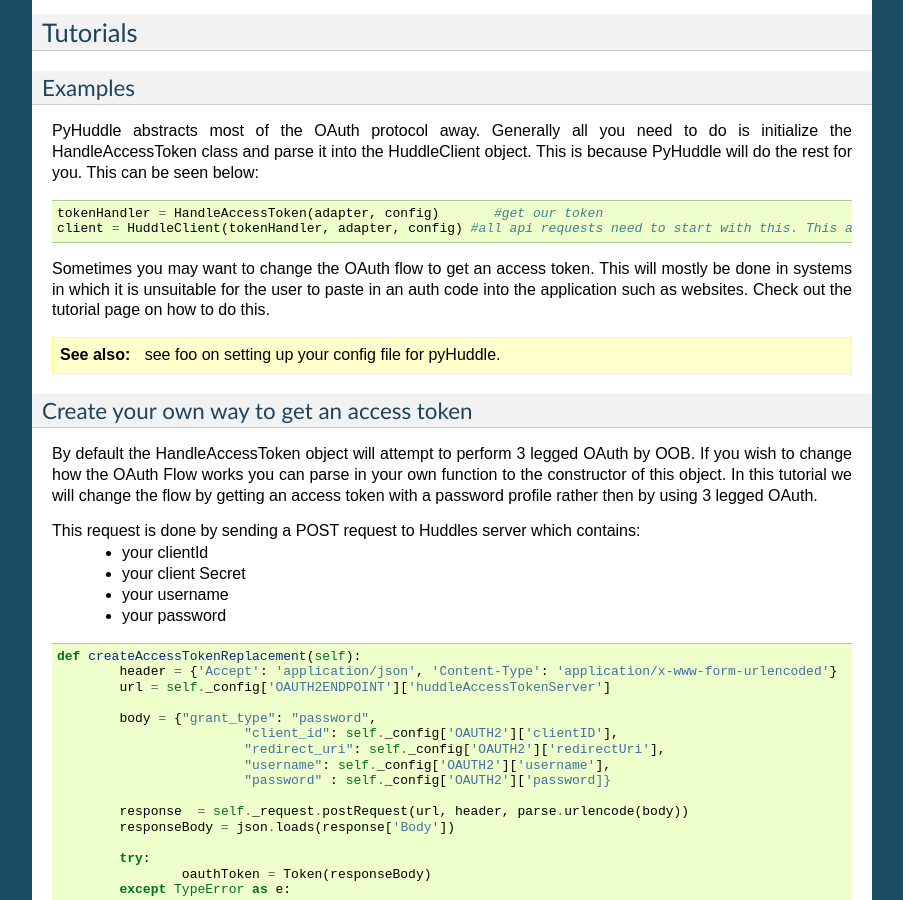
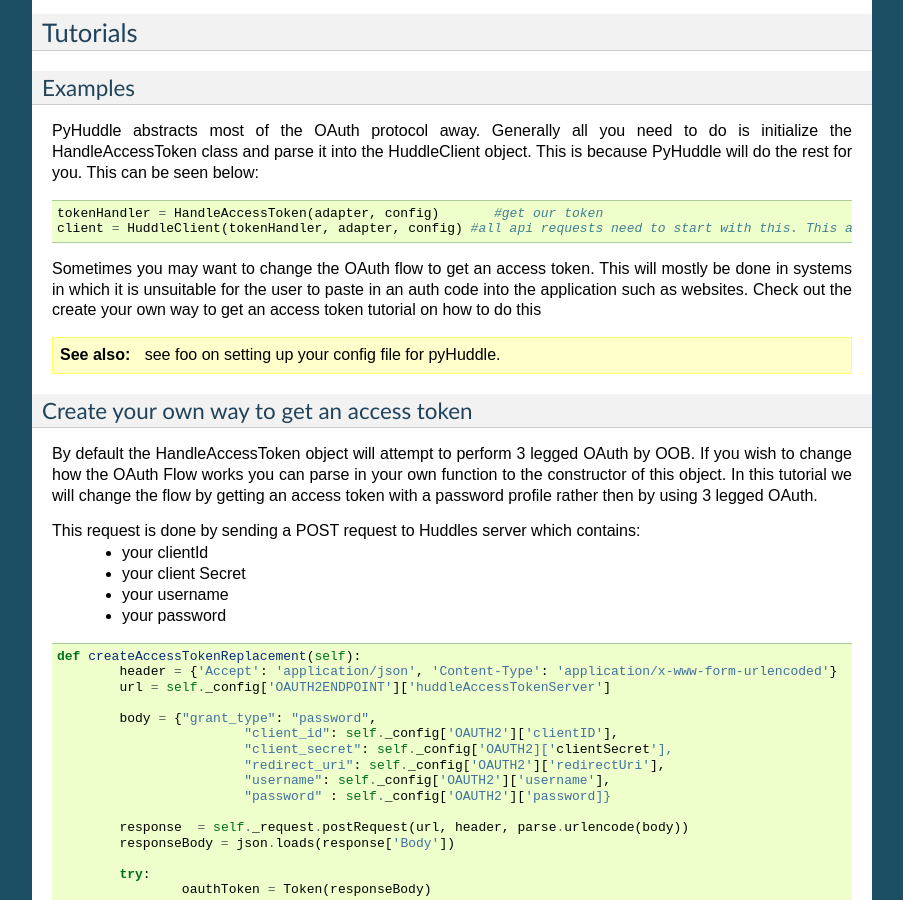
Before and after one commit to adammflax/PyHuddle, a Sphinx documentation site: the page built from docs/oauth2.rst, in a window 1280 px wide and 900 px high, scrolled down 2475 px. Shown: the whole window, without its empty margins (198-1101 px from the left). Built offline with Sphinx 7.4.7, drawn with Linux system fonts in a browser that asks for light colours.

Commit message:
added in sphynx docs to pyhuddle + fixed up the documentation

```diff
--- a/docs/httpadapter.rst
+++ b/docs/httpadapter.rst
@@ -137,7 +137,7 @@
 |Location       |The URI that the new resource can be found at.|
 +---------------+----------------------------------------------+
 
-Bearing all of this in mind we can now right our adapter for the HttpLib2 adapter::
+Bearing all of this in mind we can now write our adapter for the HttpLib2 adapter::
 
 	class adapterHttpLib2(Adapter):
 		def __init__(self):
--- a/docs/oauth2.rst
+++ b/docs/oauth2.rst
@@ -107,8 +107,7 @@
 	tokenHandler = HandleAccessToken(adapter, config) 	#get our token
 	client = HuddleClient(tokenHandler, adapter, config) #all api requests need to start with this. This allows us to hit /entry
 
-Sometimes you may want to change the OAuth flow to get an access token. This will mostly be done in systems in which it is unsuitable for the user to paste in an auth code into the application such as websites. Check out
-the tutorial page on how to do this.
+Sometimes you may want to change the OAuth flow to get an access token. This will mostly be done in systems in which it is unsuitable for the user to paste in an auth code into the application such as websites. Check out the create your own way to get an access token tutorial on how to do this
 
 .. seealso:: see  foo on setting up your config file for pyHuddle.
 
@@ -131,6 +130,7 @@
 
 			body = {"grant_type": "password",
 					"client_id": self._config['OAUTH2']['clientID'],
+					"client_secret": self._config['OAUTH2]['clientSecret'],
 					"redirect_uri": self._config['OAUTH2']['redirectUri'],
 					"username": self._config['OAUTH2']['username'],
 					"password" : self._config['OAUTH2']['password]}
```
Also changed, not shown: docs/tasks.rst (+1 -0 lines), 14 other files.
